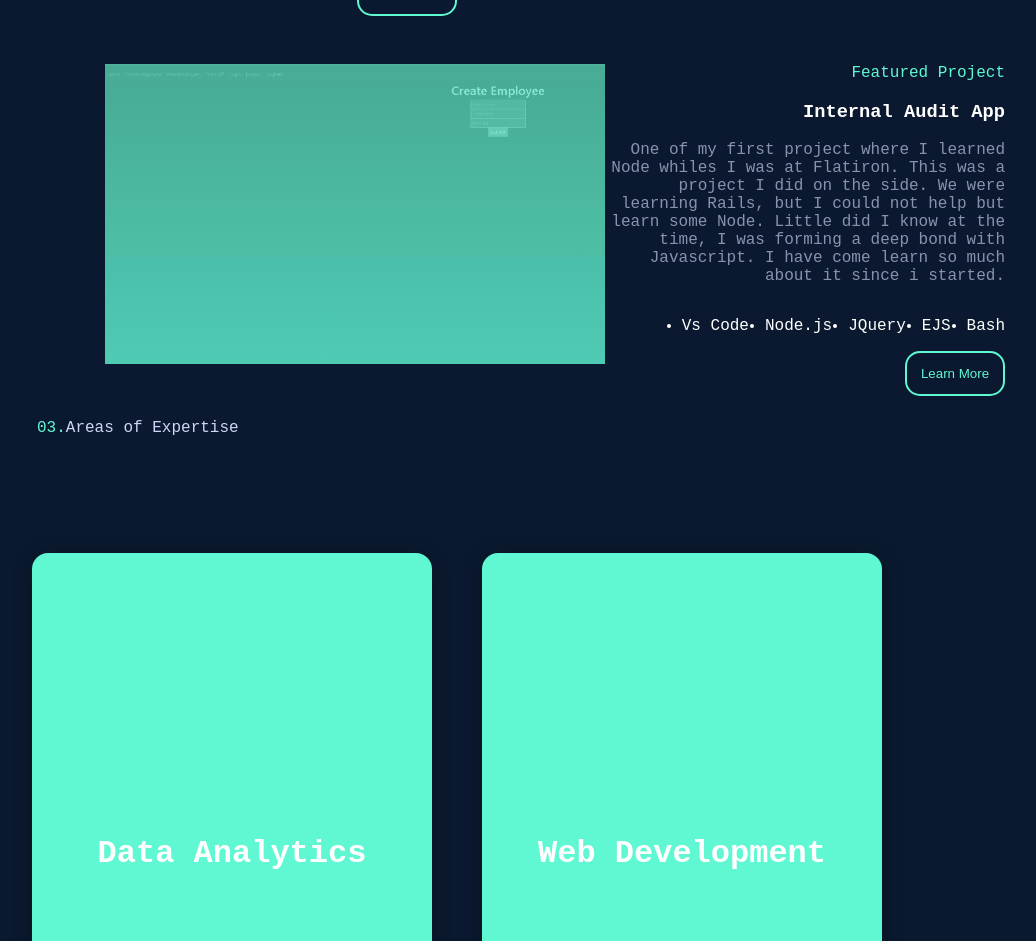
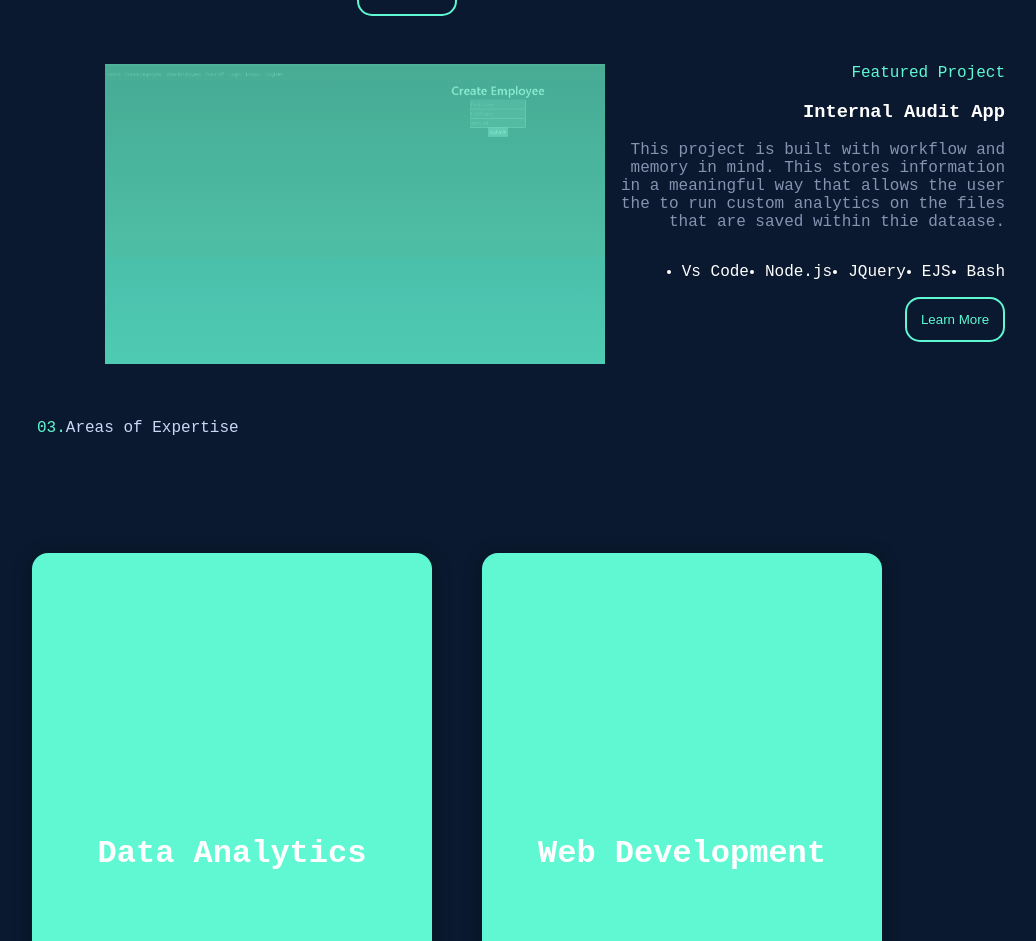
Before and after one commit to zep1994/thomas-matlock, a Next.js app in the folder frontend/: page / in a window 1280 px wide. Shown: the part 4377-5318 px from the top of the page, without its empty margins (183-1219 px from the left). Built offline with nearby package versions, Linux system fonts and the light colour scheme.

Commit message:
Update index.js

```diff
--- a/frontend/pages/index.js
+++ b/frontend/pages/index.js
@@ -451,12 +451,7 @@ export default function Home() {
                       <span className={styles.feat}>Featured Project</span>
                       <h3 className={styles.proName}>Internal Audit App</h3>
                       <p className={styles.description}>
-                        One of my first project where I learned Node whiles I
-                        was at Flatiron. This was a project I did on the side.
-                        We were learning Rails, but I could not help but learn
-                        some Node. Little did I know at the time, I was forming
-                        a deep bond with Javascript. I have come learn so much
-                        about it since i started.
+                        This project is built with workflow and memory in mind. This stores information in a meaningful way that allows the user the to run custom analytics on the files that are saved within thie dataase.
                       </p>
                       <ul className={styles.stackUl}>
                         <li className={styles.listItem}>Vs Code</li>
```
